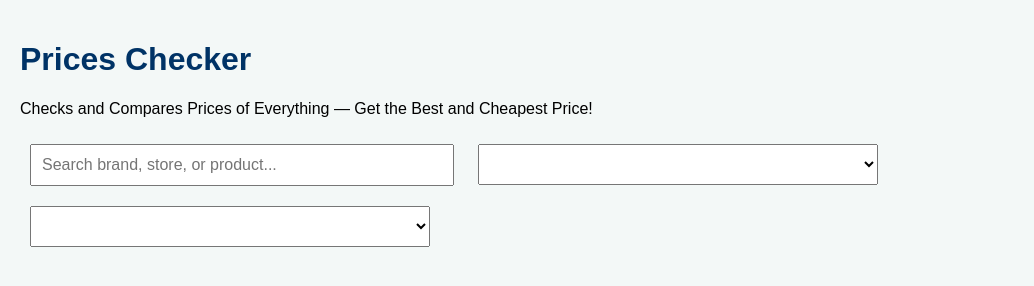
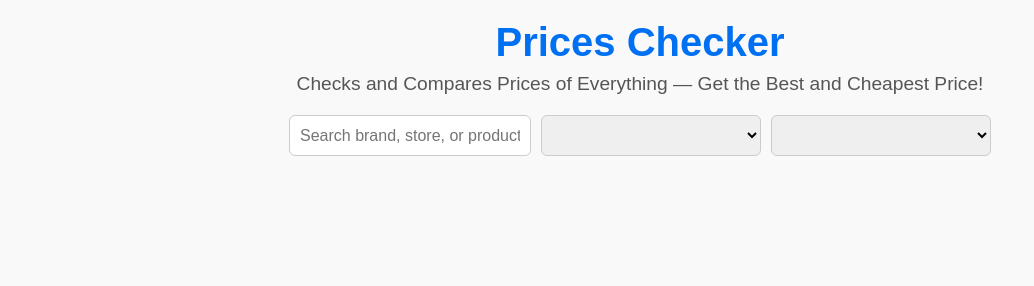
Before and after one commit to Chesseral2008/prices-checker, a plain HTML site: page index.html in a window 1280 px wide. Shown: the whole page, without its empty margins (0-1034 px from the left). Drawn offline with nearby package versions, Linux system fonts and the light colour scheme.

Commit message:
Update style.css

```diff
--- a/style.css
+++ b/style.css
@@ -1,49 +1,71 @@
+/* style.css */
 body {
   font-family: Arial, sans-serif;
-  background: #f3f8f7;
   margin: 0;
   padding: 20px;
+  background-color: #f9f9f9;
+  color: #333;
 }
 
-.container {
-  max-width: 800px;
-  margin: auto;
+header {
   text-align: center;
+  margin-bottom: 20px;
 }
 
 h1 {
-  color: #003366;
+  font-size: 2.5rem;
+  color: #0070f3;
+  margin: 0;
 }
 
-input, select {
-  margin: 10px;
-  padding: 10px;
-  width: 90%;
-  max-width: 400px;
-  font-size: 16px;
+.tagline {
+  font-size: 1.2rem;
+  color: #555;
+  margin-top: 8px;
 }
 
-.product-card {
-  background: white;
-  margin: 20px auto;
+.filters {
+  display: flex;
+  flex-wrap: wrap;
+  gap: 10px;
+  justify-content: center;
+  margin-bottom: 20px;
+}
+
+.filters input,
+.filters select {
   padding: 10px;
-  border-radius: 10px;
-  box-shadow: 0 0 5px rgba(0,0,0,0.1);
-  text-align: left;
+  font-size: 1rem;
+  border: 1px solid #ccc;
+  border-radius: 6px;
+  min-width: 220px;
 }
 
 table {
   width: 100%;
   border-collapse: collapse;
+  margin-top: 20px;
+  background-color: white;
+  border-radius: 8px;
+  overflow: hidden;
 }
 
 th, td {
-  padding: 10px;
-  border-bottom: 1px solid #ccc;
+  padding: 12px;
   text-align: left;
+  border-bottom: 1px solid #eee;
+}
+
+th {
+  background-color: #f0f0f0;
+  color: #333;
+}
+
+td {
+  font-size: 0.95rem;
 }
 
 .lowest-price {
-  color: green;
+  color: #0070f3;
   font-weight: bold;
 }
```
